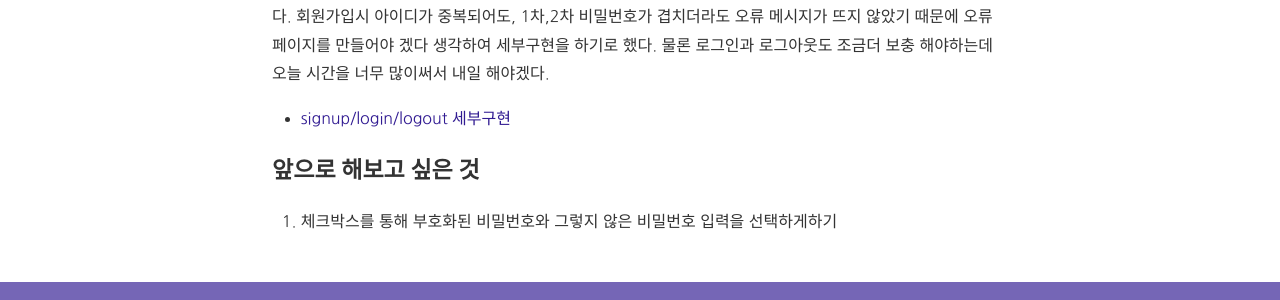
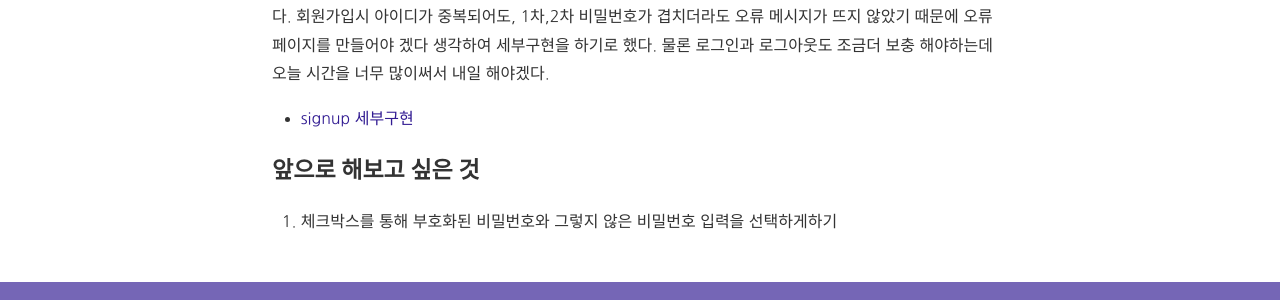
Before and after one commit to NyangUk/nyanguk.github.io, a Jekyll site: the page built from _posts/2021-01-26-장고 로그인,로그아웃3 .md, in a window 1280 px wide and 1003 px high. Shown: the part 455-755 px from the top of the window. Built offline with Jekyll 4.4.1, drawn with Linux system fonts in a browser that asks for light colours; nearby versions of some CDN libraries; comment, search, counter and statistics services are not loaded.

Commit message:
1.26 til 링크이름 수정

```diff
--- a/_posts/2021-01-26-장고 로그인,로그아웃3 .md
+++ b/_posts/2021-01-26-장고 로그인,로그아웃3 .md
@@ -11,7 +11,7 @@ categories: Dummy
 비밀번호가 부호화되지 않았던 것은 단순히 input 타입을 passward로 바꾸기만 하면됐다.
 회원가입시 아이디가 중복되어도, 1차,2차 비밀번호가 겹치더라도 오류 메시지가 뜨지 않았기 때문에 오류 페이지를 만들어야 겠다 생각하여 세부구현을 하기로 했다. 물론 로그인과 로그아웃도 조금더 보충 해야하는데 오늘 시간을 너무 많이써서 내일 해야겠다.
 
-- [signup/login/logout 세부구현](https://nyanguk.tistory.com/28)
+- [signup 세부구현](https://nyanguk.tistory.com/28)
 
 ### **앞으로 해보고 싶은 것**
 1. 체크박스를 통해 부호화된 비밀번호와 그렇지 않은 비밀번호 입력을 선택하게하기
```
